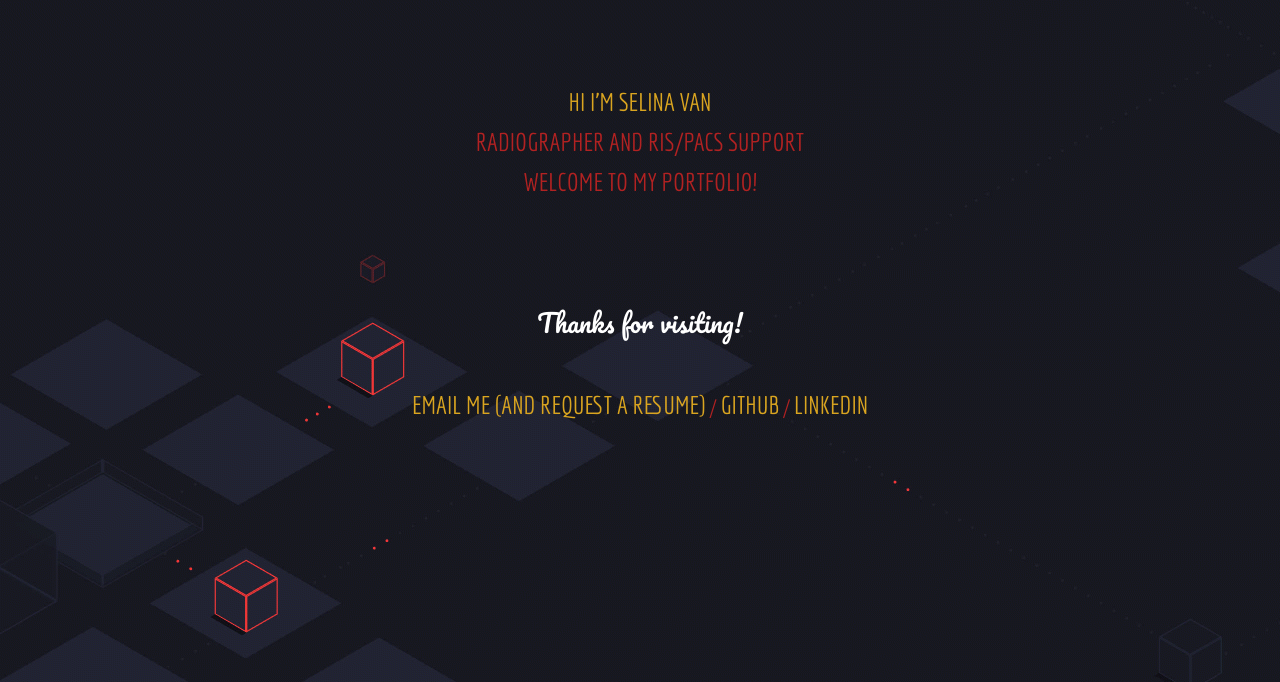
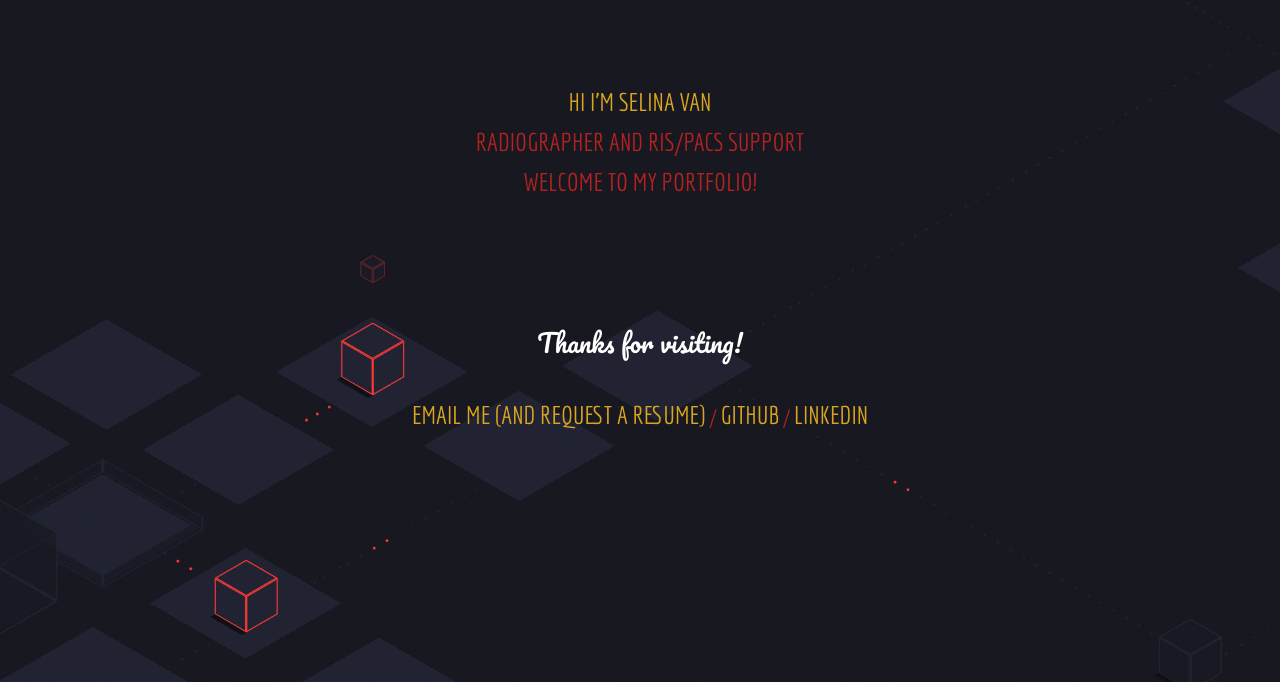
Before and after one commit to Sellieee/_selinavan_.github.io, a plain HTML site: page index.html in a window 1280 px wide. Shown: the part 118-800 px from the top of the page. Drawn offline with nearby package versions, Linux system fonts and the light colour scheme.

Commit message:
minor css fixes

```diff
--- a/css/index.css
+++ b/css/index.css
@@ -67,10 +67,12 @@ nav {
 #current-page:hover {
     color: white;
     background-color: firebrick;
+    text-decoration: none;
 }
 
 #second-page:hover {
     background-color: goldenrod;
+    text-decoration: none;
 }
 
 .navbar-brand {
@@ -90,7 +92,7 @@ nav {
 }
 
 .intro-end {
-    padding-bottom: 100px;
+    padding-bottom: 120px;
 }
 
 .p-thank {
@@ -98,7 +100,7 @@ nav {
     color: white;
     font-size: 25px;
     line-height: 1.6;
-    padding-bottom: 50px;
+    padding-bottom: 40px;
 }
 
 .list-contact {
```
